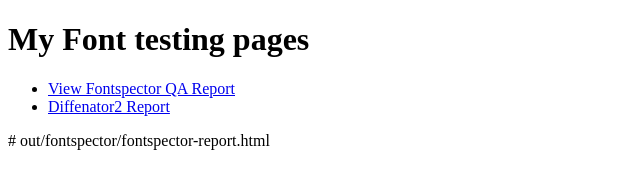
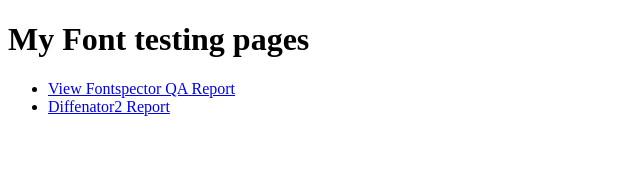
Before and after one commit to mara-aa/elms-sans, a plain HTML site: page scripts/index.html in a window 1280 px wide. Shown: the whole page, without its empty margins (0-640 px from the left). Drawn offline with Linux system fonts and the light colour scheme.

Commit message:
Update index.html
Fixed fontspector test publish location

```diff
--- a/scripts/index.html
+++ b/scripts/index.html
@@ -9,7 +9,7 @@
 		<h1>My Font testing pages</h1>
 		<ul>
 			<li>
-				<a href="out/fontspector/fontspector-report.html">View Fontspector QA Report</a>
+				<a href="fontspector/fontspector-report.html">View Fontspector QA Report</a>
 			</li>
 			<li>
 				<a href="proof/diffenator2-report.html">Diffenator2 Report</a>
@@ -17,7 +17,3 @@
 		</ul>
 	</body>
 </html>
-
-
-
-# out/fontspector/fontspector-report.html
```
